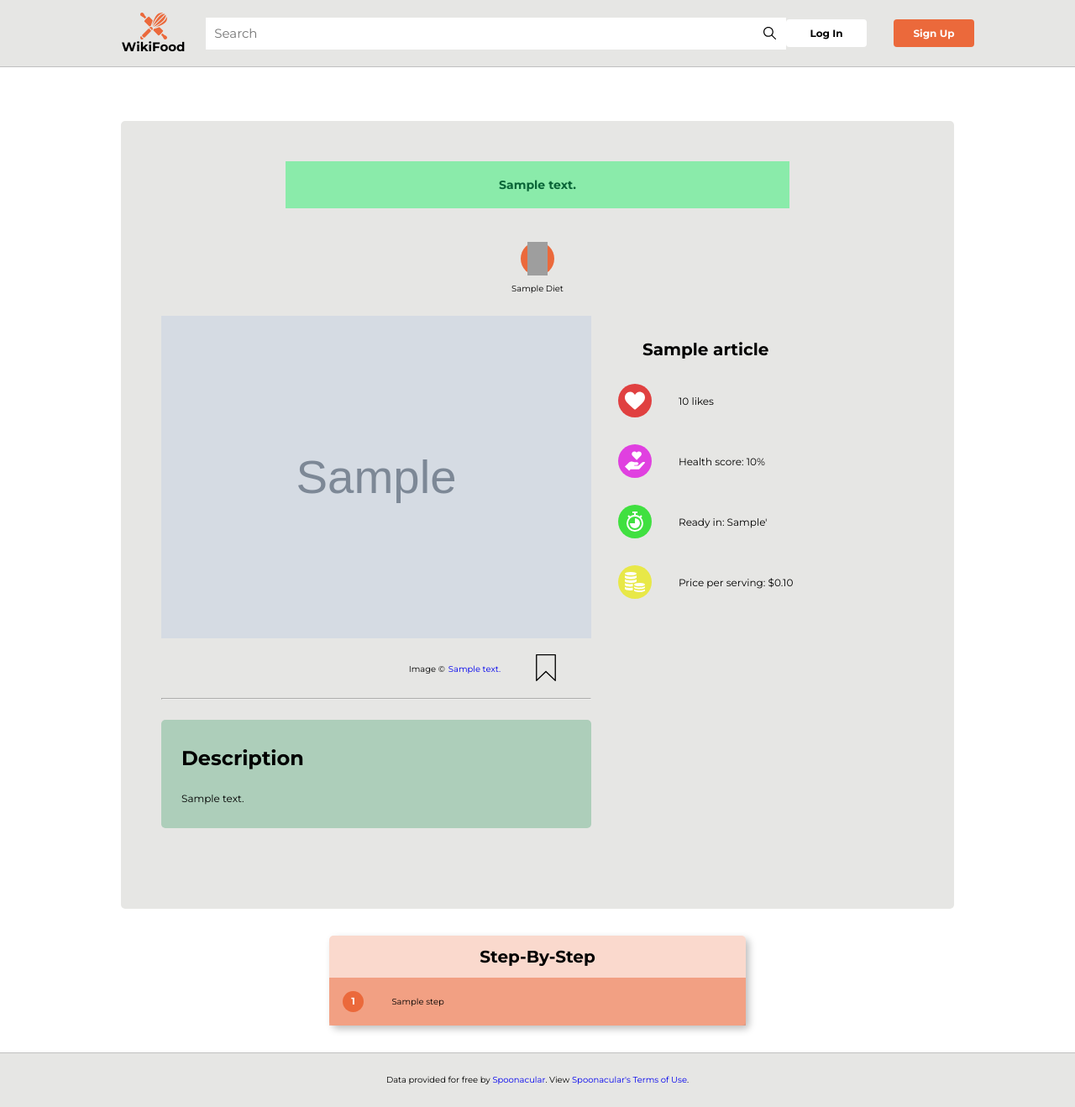
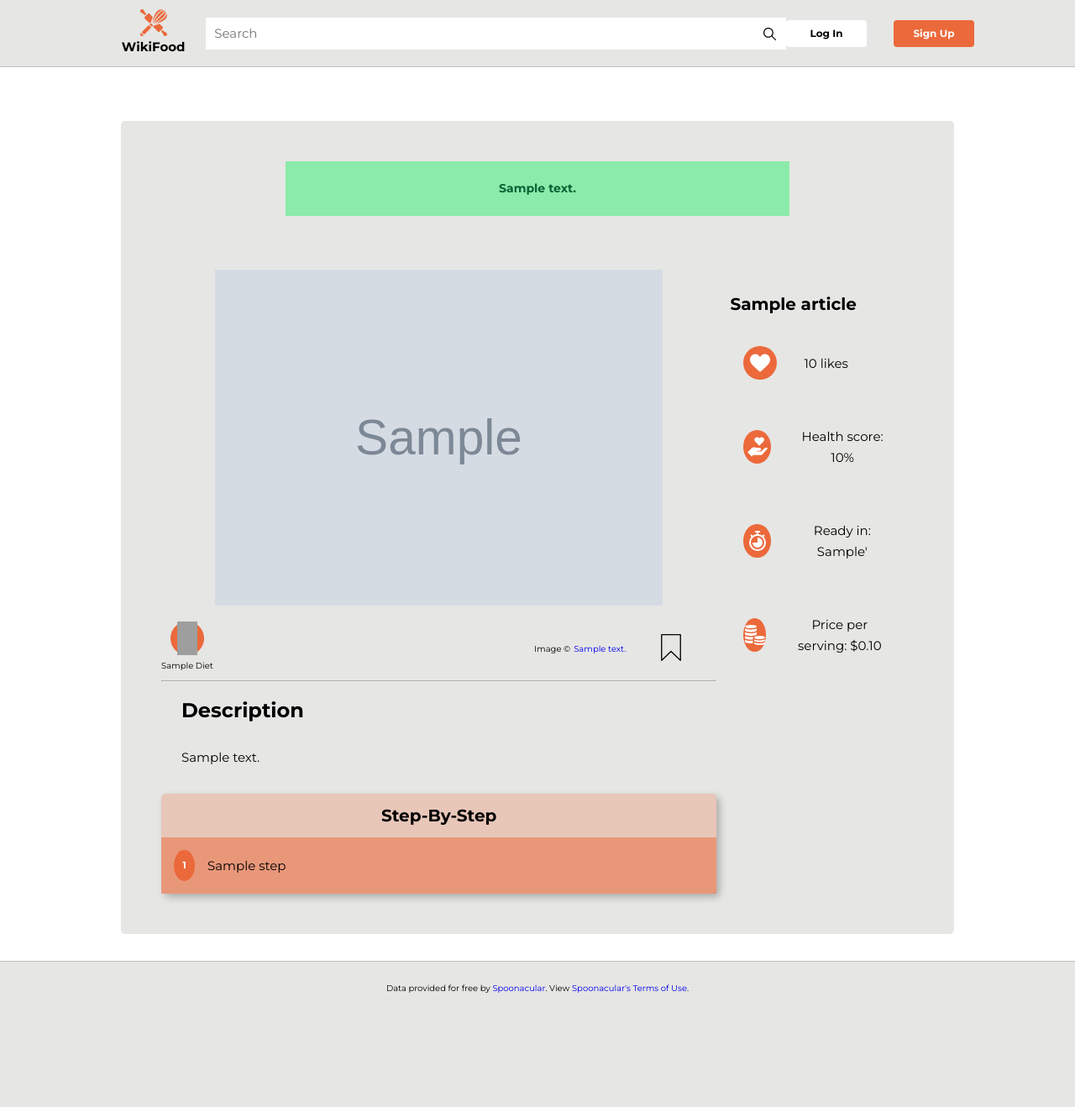
Before and after one commit to matias-fuentes/WikiFood, a Flask app: template api/templates/article.html in a window 1280 px wide. Shown: the whole page at 84% size. After the commit the page ends 1182 px from the top, so only its background shows below. Run offline with Flask 2, Linux system fonts and the light colour scheme; the template is opened without the code that fills it: most values are stand-ins (such as "Sample title", 1, 10 or a date in 2020); grey boxes marked "Sample" are stand-in pictures; grey boxes are pictures that could not be loaded.

Commit message:
style: enhanced article page and landpage

```diff
--- a/api/helpers.py
+++ b/api/helpers.py
@@ -130,7 +130,7 @@ def getArticle(savedArticlesTable, articleId):
 
     # Sometimes the "recipes/{articleId}/information" Spoonacular API endpoint does not include "image" or "summary" keys in the response.
     # In those cases, we make a call on the "recipes/complexSearch" API endpoint to retrieve and include those remaining values.
-    if not "image" in article or not "summary" in article:
+    if not "image" in article or not "summary" in article and "title" in article:
         searchEndpointURL: str = (
             f"{apiDomain}/recipes/complexSearch?apiKey={spoonacularAPIKey}&query={article['title']}&number=1"
         )
@@ -151,7 +151,6 @@ def getArticle(savedArticlesTable, articleId):
         if savedArticle:
             article["isSaved"]: bool = True
 
-    print(article)
     if "winePairing" in article and "productMatches" in article["winePairing"]:
         winePrice = float(
             article["winePairing"]["productMatches"][0]["price"].replace("$", "")
--- a/api/static/styles/article.css
+++ b/api/static/styles/article.css
@@ -1,16 +1,12 @@
 .stamp-container {
+    gap: 1.5rem;
     justify-content: center;
     flex-direction: row;
     width: 100%;
     flex-wrap: wrap;
 }
 
-.stamp-container > div {
-    margin: 0 0.8rem;
-    width: 5.6rem;
-}
-
-.stamp-container > p {
+.stamp-container > div > div > p {
     margin: 0;
 }
 
@@ -55,10 +51,6 @@
     width: 100%;
 }
 
-.image-copy > * {
-    margin-bottom: 1.6rem;
-}
-
 .image-copy > img {
     object-fit: contain;
     max-height: 50vh;
@@ -73,6 +65,7 @@
 
 .characteristics > h1 {
     display: none;
+    text-align: start;
 }
 
 .characteristics > div {
@@ -81,12 +74,12 @@
 
 .description {
     padding: 1.2rem;
+    padding-top: 0;
     border-radius: 5px;
-    background-color: rgba(0, 132, 60, .25);
 }
 
-.description-container > * {
-    margin-bottom: 2.4rem;
+.description > p {
+    font-size: 1.5rem;
 }
 
 .description > p {
@@ -136,14 +129,18 @@
     border-radius: 5px;
 }
 
+.step-by-step-container {
+    padding: 1.5rem;
+    gap: 1.5rem;
+    display: flex;
+}
+
 .step-by-step-container:nth-of-type(odd) {
     background-color: rgba(235, 105, 59, .5);
 }
 
 .step-number-container {
     align-items: flex-start;
-    width: 15%;
-    padding: 1.6rem;
 }
 
 .step-number {
@@ -160,17 +157,20 @@
 }
 
 .step-description-container {
+    display: flex;
     text-align: start;
-    align-items: start;
-    width: 85%;
+    align-items: center;
+    width: 100%;
+}
+
+.step-description-container > p {
+    margin: 0;
+    width: 100%;
+    font-size: 1.5rem;
 }
 
 .title {
     justify-content: space-around;
-}
-
-.step-and-wine > * {
-    margin-bottom: 3.2rem;
 }
 
 .copy {
@@ -196,6 +196,43 @@
     background: none;
 }
 
+.save-article-container {
+    display: flex;
+    margin-top: 1rem;
+    justify-content: space-between;
+}
+
+.article-action-buttons-container {
+    display: flex;
+    justify-content: flex-end;
+}
+
+.article-diets-classification {
+    gap: 1.5rem;
+    display: flex;
+}
+
+.description {
+    margin-bottom: 0;
+}
+
+.description > h1 {
+    margin-top: 0;
+    text-align: start;
+}
+
+.desk-flex {
+    display: none;
+}
+
+.mobile-flex {
+    display: flex;
+}
+
+.attributes-container {
+    margin: 1.6rem 0 0.8rem 0;
+}
+
 @media (min-width: 1024px) and (min-aspect-ratio: 13/9) {
     .btn-price:hover {
         background: none !important;
@@ -215,10 +252,6 @@
         padding: 0 !important;
     }
 
-    .stamp-container > div {
-        width: 16.66%;
-    }
-
     .stamp > img {
         width: 2.4rem;
     }
@@ -231,7 +264,6 @@
     }
 
     .general-info > * {
-        margin-bottom: 2.4rem;
         padding: 1.6rem;
     }
 
@@ -240,7 +272,7 @@
     }
 
     .image-copy {
-        max-width: 40vw;
+        max-width: 75%;
     }
 
     .image-copy > h1 {
@@ -253,6 +285,14 @@
 
     .desk-flex-row {
         flex-direction: row;
+    }
+
+    .desk-flex {
+        display: flex;
+    }
+
+    .mobile-flex {
+        display: none;
     }
 
     .characteristics {
@@ -268,8 +308,8 @@
     }
 
     .primary-info {
+        font-size: 1.5rem;
         justify-content: flex-start;
-        font-size: 1.2rem;
     }
 
     .primary-info > * {
@@ -286,9 +326,8 @@
     }
 
     .step-and-wine > * {
-        width: 50%;
+        width: 100%;
         height: auto;
-        margin: 0 6.4rem;
         border-radius: 5px;
         box-shadow: 4px 4px 8px rgba(0 0 0 / 25%);
     }
@@ -318,11 +357,6 @@
         display: flex;
     }
 
-    .save-article-container {
-        display: flex;
-        justify-content: flex-end;
-    }
-
     .save-article {
         width: 3.2rem;
         margin: 0 3.2rem;
--- a/api/static/styles/globals.css
+++ b/api/static/styles/globals.css
@@ -4,6 +4,7 @@
     font-size: 62.5%;
     font-family: 'Montserrat', sans-serif;
     background-color: rgb(230, 230, 228);
+    line-height: 2.5rem;
 }
 
 * {
@@ -32,6 +33,10 @@
 
 .btn {
     width: 9.6rem;
+    height: 3.2rem;
+    display: flex;
+    align-items: center;
+    justify-content: center;
     padding: 0.96rem 1.92rem;
     font-weight: bold;
     border-radius: 0.4rem;
@@ -39,7 +44,6 @@
     color: black;
     background-color: white;
     border: none;
-    text-align: center;
 }
 
 .btn:hover {
@@ -132,9 +136,9 @@ header > a {
 }
 
 main {
+    padding-top: 0;
+    overflow: hidden;
     background-color: white;
-    padding-top: 4.8rem;
-    overflow: hidden;
 }
 
 main > * {
@@ -203,6 +207,10 @@ td {
     background-color: rgb(138, 235, 170);
 }
 
+.justify-content-between {
+    justify-content: space-between;
+}
+
 @media (max-width: 1024px) and (orientation: landscape) and (min-aspect-ratio: 13/9) {
     header {
         padding: 0rem 6rem;
@@ -217,6 +225,10 @@ td {
 }
 
 @media (min-width: 1024px) and (min-aspect-ratio: 13/9) {
+    main {
+        padding-top: 4.8rem;
+    }
+
     input {
         width: 40%;
         height: 4rem;
--- a/api/static/styles/index.css
+++ b/api/static/styles/index.css
@@ -114,4 +114,8 @@
     .cards-container > .card > table > tbody > tr > td {
         padding: 0.8rem 0rem;
     }
+
+    .landpage-table > tr > td {
+        font-size: 1.5rem;
+    }
 }
--- a/api/static/styles/template.css
+++ b/api/static/styles/template.css
@@ -61,6 +61,7 @@
 
 .search-glass {
     right: 4px;
+    height: 31px;
     cursor: pointer;
     padding: 0.8rem;
     position: absolute;
--- a/api/templates/article.html
+++ b/api/templates/article.html
@@ -12,6 +12,24 @@
             </div>
         </div>
         {% endif %}
+
+        <div class="sub-general-info w100">
+            <!-- Image, copy, desc -->
+            <div class="w100 image-copy">
+                <div class="flex-vertical article-title-container">
+                    <h1>{{ article['title'] }}</h1>
+                    <div>
+                        <form class="mobile-save-article-form" method="post">
+                            <button class="submit-article-form" type="submit" name="savedArticle"
+                                value="{{ True if article['isSaved'] else False }}">
+                                <img class="save-article" src="../static/svgs/article/saved-article.svg" />
+                            </button>
+                        </form>
+                    </div>
+                </div>
+                <img src="{{ article['image'] }}" class="w100" />
+                <div class="save-article-container">
+                    <div class="article-diets-classification">
                         <div class="stamp-container flex-vertical">
                             {% if article['veryHealthy'] %}
                             <div class="flex-vertical">
@@ -66,25 +84,10 @@
                             </div>
                             {% endfor %}
                         </div>
-
-        <div class="sub-general-info w100">
-            <!-- Image, copy, desc -->
-            <div class="w100 image-copy">
-                <div class="flex-vertical article-title-container">
-                    <h1>{{ article['title'] }}</h1>
-                    <div>
-                        <form class="mobile-save-article-form" method="post">
-                            <button class="submit-article-form" type="submit" name="savedArticle"
-                                value="{{ True if article['isSaved'] else False }}">
-                                <img class="save-article" src="../static/svgs/article/saved-article.svg" />
-                            </button>
-                        </form>
                     </div>
-                </div>
-                <img src="{{ article['image'] }}" class="w100" />
-                <div class="save-article-container">
+                    <div class="article-action-buttons-container">
                         {% if article['creditsText'] %}
-                    <p class="copy">Image &copy
+                        <p class="copy desk-flex">Image &copy
                             <a href="{{ article['sourceUrl'] }}">{{ article['creditsText'] }}</a>
                         </p>
                         {% endif %}
@@ -102,20 +105,12 @@
                         </form>
                         {% endif %}
                     </div>
+                </div>
                 <div class="description-container">
                     <hr />
-                    <div class="description">
-                        <h1>Description</h1>
-                        <p>{{ article['summary']|safe }}</p>
-                    </div>
-                </div>
-            </div>
-
-            <!-- Characteristics -->
-            <div class="characteristics">
-                <h1>{{ article['title'] }}</h1>
-                <div class="flex-vertical desk-flex-row primary-info">
-                    <div class="stamp" style="background-color: rgb(224, 64, 64) !important">
+                    <div class="mobile-flex justify-content-between attributes-container">
+                        <div class="flex-vertical mobile-flex primary-info">
+                            <div class="stamp" style="background-color: rgb(235, 105, 59) !important">
                                 <img src="../static/svgs/article/like.svg" />
                             </div>
                             <div>
@@ -126,24 +121,24 @@
                                 {% endif %}
                             </div>
                         </div>
-                <div class="flex-vertical desk-flex-row primary-info">
-                    <div class="stamp" style="background-color: rgb(224, 64, 224) !important">
+                        <div class="flex-vertical mobile-flex primary-info">
+                            <div class="stamp" style="background-color: rgb(235, 105, 59) !important">
                                 <img src="../static/svgs/article/health-score.svg" />
                             </div>
                             <div>
                                 <p>Health score: {{ '%.0f'|format(article['healthScore']) }}%</p>
                             </div>
                         </div>
-                <div class="flex-vertical desk-flex-row primary-info">
-                    <div class="stamp" style="background-color: rgb(64, 224, 64) !important">
+                        <div class="flex-vertical mobile-flex primary-info">
+                            <div class="stamp" style="background-color: rgb(235, 105, 59) !important">
                                 <img src="../static/svgs/article/ready-in.svg" />
                             </div>
                             <div>
                                 <p>Ready in: {{ article['readyInMinutes'] }}'</p>
                             </div>
                         </div>
-                <div class="flex-vertical desk-flex-row primary-info">
-                    <div class="stamp" style="background-color: rgb(232, 232, 72) !important">
+                        <div class="flex-vertical mobile-flex primary-info">
+                            <div class="stamp" style="background-color: rgb(235, 105, 59) !important">
                                 <img src="../static/svgs/article/price.svg" />
                             </div>
                             <div>
@@ -151,9 +146,11 @@
                             </div>
                         </div>
                     </div>
+                    <div class="description">
+                        <h1>Description</h1>
+                        <p>{{ article['summary']|safe }}</p>
                     </div>
                 </div>
-
                 <div class="flex-vertical desk-flex-row step-and-wine">
                     {% if article['analyzedInstructions'] %}
                     <!-- Step-By-Step -->
@@ -202,6 +199,50 @@
                     </div>
                     {% endif %}
                 </div>
+            </div>
+
+            <!-- Characteristics -->
+            <div class="characteristics desk-flex">
+                <h1>{{ article['title'] }}</h1>
+                <div class="flex-vertical desk-flex-row primary-info">
+                    <div class="stamp" style="background-color: rgb(235, 105, 59) !important">
+                        <img src="../static/svgs/article/like.svg" />
+                    </div>
+                    <div>
+                        {% if article['aggregateLikes'] == 1 %}
+                        <p>{{ article['aggregateLikes'] }} like</p>
+                        {% else %}
+                        <p>{{ article['aggregateLikes'] }} likes</p>
+                        {% endif %}
+                    </div>
+                </div>
+                <div class="flex-vertical desk-flex-row primary-info">
+                    <div class="stamp" style="background-color: rgb(235, 105, 59) !important">
+                        <img src="../static/svgs/article/health-score.svg" />
+                    </div>
+                    <div>
+                        <p>Health score: {{ '%.0f'|format(article['healthScore']) }}%</p>
+                    </div>
+                </div>
+                <div class="flex-vertical desk-flex-row primary-info">
+                    <div class="stamp" style="background-color: rgb(235, 105, 59) !important">
+                        <img src="../static/svgs/article/ready-in.svg" />
+                    </div>
+                    <div>
+                        <p>Ready in: {{ article['readyInMinutes'] }}'</p>
+                    </div>
+                </div>
+                <div class="flex-vertical desk-flex-row primary-info">
+                    <div class="stamp" style="background-color: rgb(235, 105, 59) !important">
+                        <img src="../static/svgs/article/price.svg" />
+                    </div>
+                    <div>
+                        <p>Price per serving: ${{ '%.2f'|format(article['pricePerServing'] / 100) }}</p>
+                    </div>
+                </div>
+            </div>
+        </div>
+    </div>
     {% endif %}
 </div>
 {% else %}
```
Also changed, not shown: api/templates/index.html (+4 -4 lines). Lines whose indentation alone changed are shown as unchanged.
